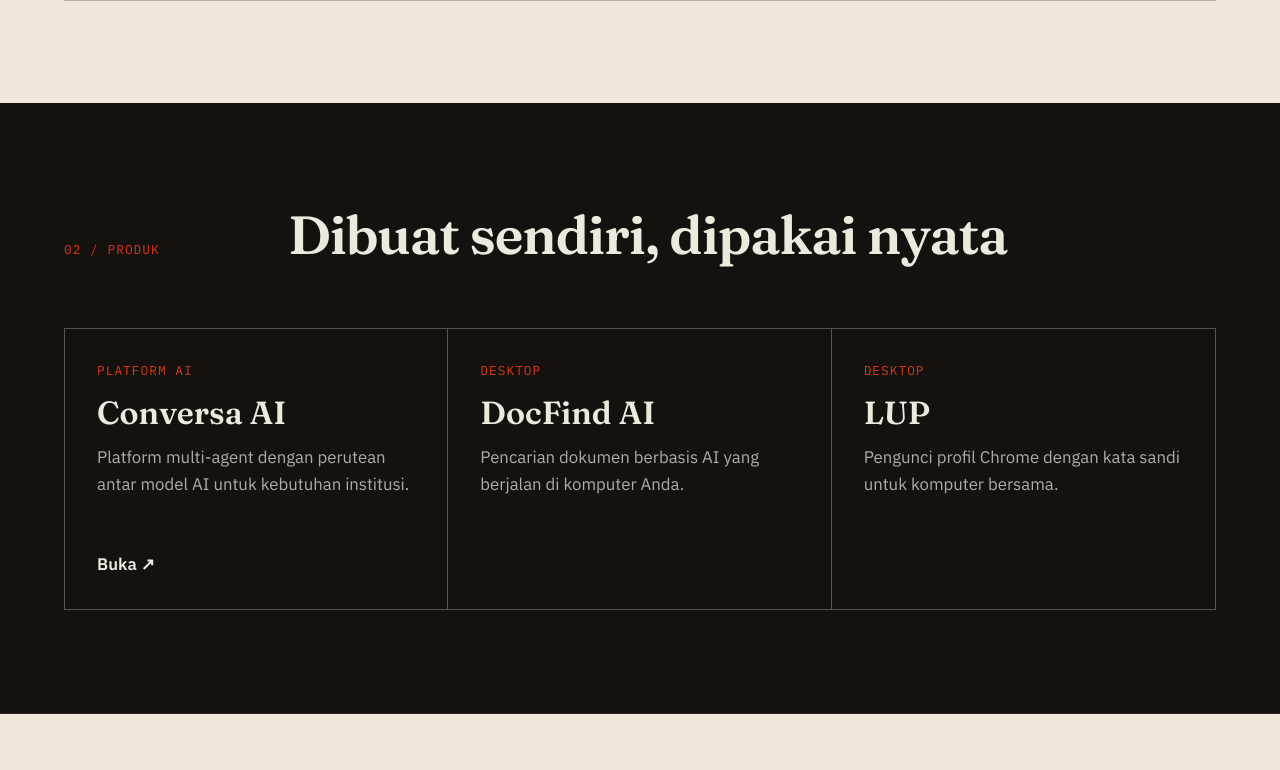
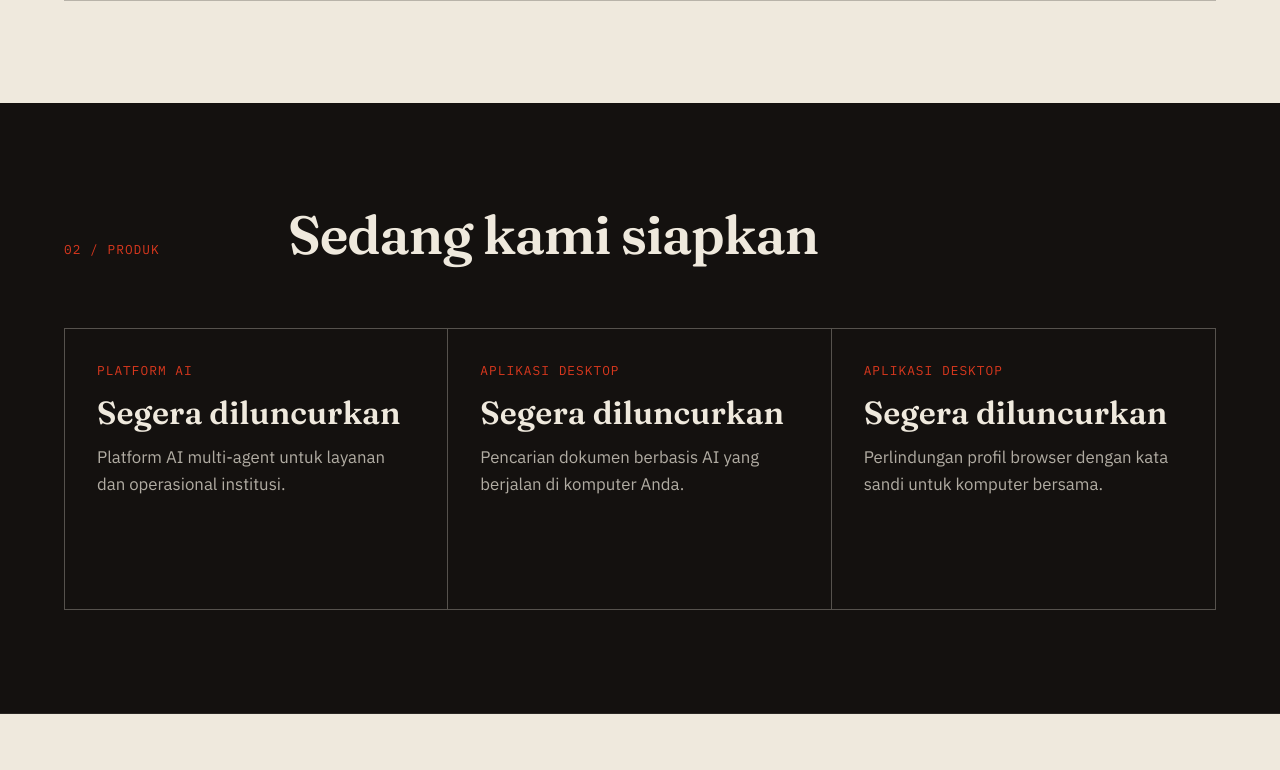
Before and after one commit to jefribuloup/lontaras, a Flask app: page / in a window 1280 px wide. Shown: the part 1664-2434 px from the top of the page. Run offline with Flask 3, Linux system fonts and the light colour scheme.

Commit message:
Update index.html

```diff
--- a/templates/index.html
+++ b/templates/index.html
@@ -57,24 +57,23 @@
 <section id="produk" class="sec ink">
   <div class="sec-head">
     <span class="mono">02 / Produk</span>
-    <h2>Dibuat sendiri, dipakai nyata</h2>
+    <h2>Sedang kami siapkan</h2>
   </div>
   <div class="prods">
-    <a class="prod" href="https://conversa2026.vercel.app" target="_blank" rel="noopener">
+    <div class="prod">
       <span class="tag mono">Platform AI</span>
-      <h3>Conversa AI</h3>
-      <p>Platform multi-agent dengan perutean antar model AI untuk kebutuhan institusi.</p>
-      <span class="go">Buka &nearr;</span>
-    </a>
+      <h3>Segera diluncurkan</h3>
+      <p>Platform AI multi-agent untuk layanan dan operasional institusi.</p>
+    </div>
     <div class="prod">
-      <span class="tag mono">Desktop</span>
-      <h3>DocFind AI</h3>
+      <span class="tag mono">Aplikasi desktop</span>
+      <h3>Segera diluncurkan</h3>
       <p>Pencarian dokumen berbasis AI yang berjalan di komputer Anda.</p>
     </div>
     <div class="prod">
-      <span class="tag mono">Desktop</span>
-      <h3>LUP</h3>
-      <p>Pengunci profil Chrome dengan kata sandi untuk komputer bersama.</p>
+      <span class="tag mono">Aplikasi desktop</span>
+      <h3>Segera diluncurkan</h3>
+      <p>Perlindungan profil browser dengan kata sandi untuk komputer bersama.</p>
     </div>
   </div>
 </section>
```
